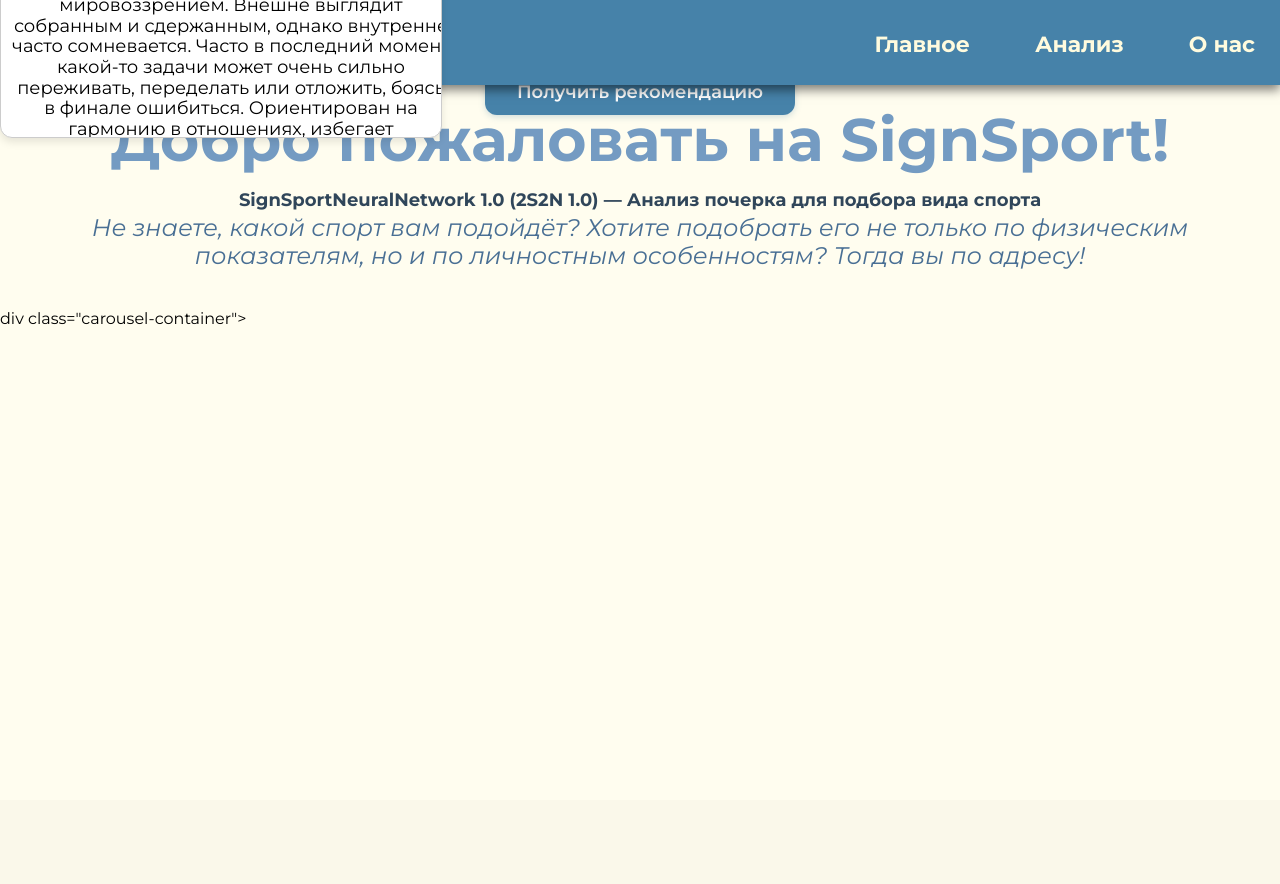
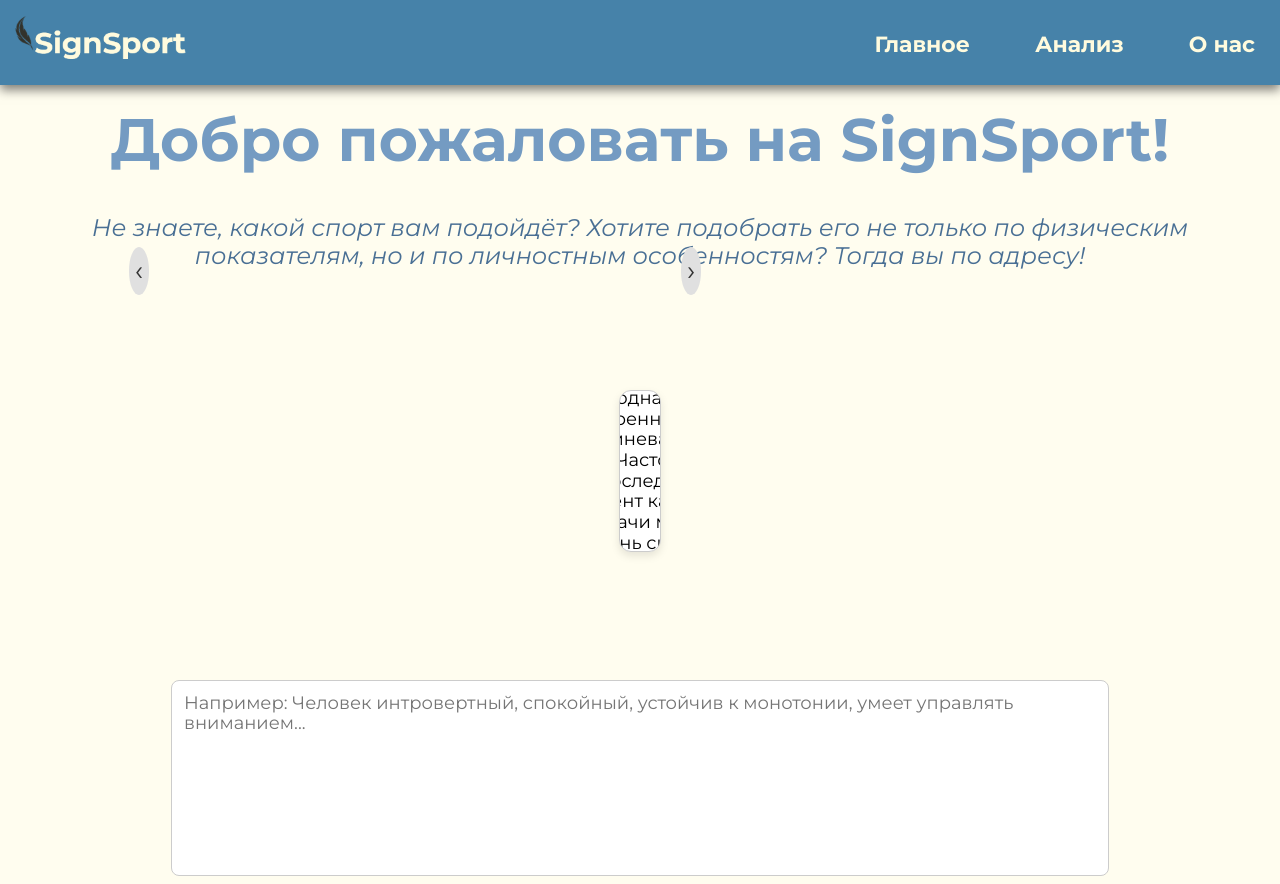
Before and after one commit to Books-Master18/SignSport-1.0, a Flask app: page /analyze in a window 1280 px wide. Shown: the top 884 px of the page. Before the commit the page ends 324 px from the top, so only its background shows below. Run offline with Flask 3, Linux system fonts and the light colour scheme.

Commit message:
исправлена маленькая ошибка

```diff
--- a/templates/neural_network.html
+++ b/templates/neural_network.html
@@ -39,7 +39,7 @@
         <h1 class="maintext">Добро пожаловать на SignSport!</h1>
         <p class="subtitle_two"><i>Не знаете, какой спорт вам подойдёт? Хотите подобрать его не только по физическим показателям, но и по личностным особенностям? Тогда вы по адресу!</i></p>
     </div>
-    div class="carousel-container">
+    <div class="carousel-container">
     <button class="arrow left-arrow" id="prevBtn">‹</button>
     <div class="carousel">
       <div class="review active">Человек не ленивый, но не гиперактивный. У него достаточно сил, чтобы справляться с задачами, но не рвется слишком вперед. Делает все спокойно, в своем темпе, без резких перепадов активности и упадка сил. Он эмоционально сдержанный, но часто и много думает о себе, своих чувствах и поступках, анализирует, почему он так поступил, что чувствует и как это связано с его мировоззрением. Внешне выглядит собранным и сдержанным, однако внутренне часто сомневается. Часто в последний момент какой-то задачи может очень сильно переживать, переделать или отложить, боясь в финале ошибиться. Ориентирован на гармонию в отношениях, избегает конфликтов, проявляет эмпатию и тактичность. Он не склонен к импульсивным проявлениям чувств. Он держит их под контролем. Имеет здравый практический ум, но не стремится к лидерству или публичности. Ценит баланс, стабильность и уважение к личным границам: как своим, так и чужим.</div>
```
